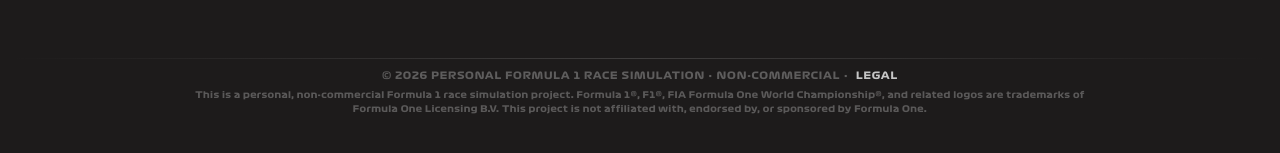
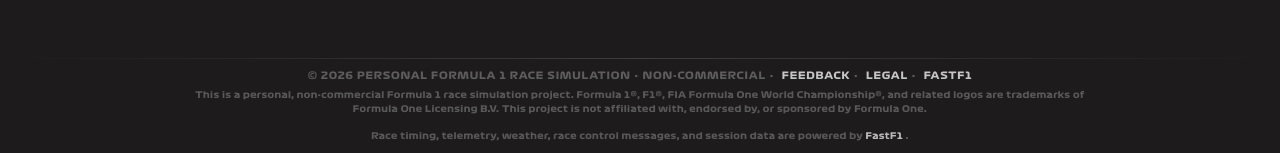
Before and after one commit to akhil2448/f1-race-simulator, an Angular app: page /select-race in a window 1280 px wide. Shown: the part 760-913 px from the top of the page. Before the commit the page ends 889 px from the top, so only its background shows below. Built offline with nearby package versions, Linux system fonts and the light colour scheme; no server answers.

Commit message:
added feedback link in footer

```diff
--- a/src/app/layout/layout.component.html
+++ b/src/app/layout/layout.component.html
@@ -13,6 +13,17 @@
     <!-- Primary micro footer -->
     <div class="footer-text">
       © 2026 Personal Formula&nbsp;1 Race Simulation · Non-commercial ·
+
+      <a
+        href="https://forms.gle/HDpikUo1Yv4woQvm7"
+        target="_blank"
+        rel="noopener noreferrer"
+      >
+        FEEDBACK
+      </a>
+
+      ·
+
       <a
         href="https://www.formula1.com/en/information/legal-notices.7egvZU48hzrypubGBNcQKt"
         target="_blank"
@@ -20,6 +31,10 @@
       >
         LEGAL
       </a>
+
+      ·
+
+      <a href="https://fastf1.dev/" target="_blank"> FASTF1 </a>
     </div>
 
     <!-- Secondary legal disclaimer -->
@@ -28,6 +43,15 @@
       Formula&nbsp;1®, F1®, FIA Formula One World Championship®, and related
       logos are trademarks of Formula One Licensing B.V. This project is not
       affiliated with, endorsed by, or sponsored by Formula One.
+
+      <br /><br />
+
+      Race timing, telemetry, weather, race control messages, and session data
+      are powered by
+
+      <a href="https://fastf1.dev" target="_blank" rel="noopener noreferrer">
+        FastF1 </a
+      >.
     </div>
   </div>
 </footer>
--- a/src/app/pages/home/home.component.html
+++ b/src/app/pages/home/home.component.html
@@ -62,6 +62,10 @@
         <p class="feature-description">
           {{ feature.description }}
         </p>
+
+        <p *ngIf="feature.extraNote" class="feature-note">
+          {{ feature.extraNote }}
+        </p>
       </div>
     </div>
   </section>
--- a/src/app/pages/home/home.component.scss
+++ b/src/app/pages/home/home.component.scss
@@ -295,6 +295,26 @@ video.feature-media {
   color: rgba(255, 255, 255, 0.75);
 }
 
+.feature-note {
+  margin-top: 12px;
+
+  font-size: 14px;
+
+  line-height: 1.6;
+
+  color: rgba(255, 255, 255, 0.45);
+
+  font-style: italic;
+
+  max-width: 420px;
+}
+
+.feature-card.reverse .feature-note {
+  margin-left: auto;
+
+  text-align: right;
+}
+
 /* CTA */
 
 .cta-section {
--- a/src/app/pages/home/home.component.ts
+++ b/src/app/pages/home/home.component.ts
@@ -14,6 +14,7 @@ import { SupportButtonComponent } from '../../shared/components/support-button/s
 export interface Feature {
   title: string;
   description: string;
+  extraNote?: string;
 
   type: 'video' | 'image';
 
@@ -80,6 +81,8 @@ export class HomeComponent implements AfterViewInit {
       title: 'Race Clock',
       description:
         'Control playback speed and relive the race at your own pace',
+      extraNote:
+        '* At 4x speed, a 90-minute race completes in approximately 22 minutes',
       type: 'video',
       mediaUrl: 'assets/features/race-clock.mp4',
     },
--- a/src/styles.scss
+++ b/src/styles.scss
@@ -137,3 +137,19 @@ body {
 
   opacity: 0.7;
 }
+
+.footer-text a,
+.footer-disclaimer a {
+  color: #ffffff;
+
+  text-decoration: none;
+
+  transition: color 0.2s ease;
+}
+
+.footer-text a:hover,
+.footer-disclaimer a:hover {
+  color: #e10600;
+
+  text-decoration: underline;
+}
```
